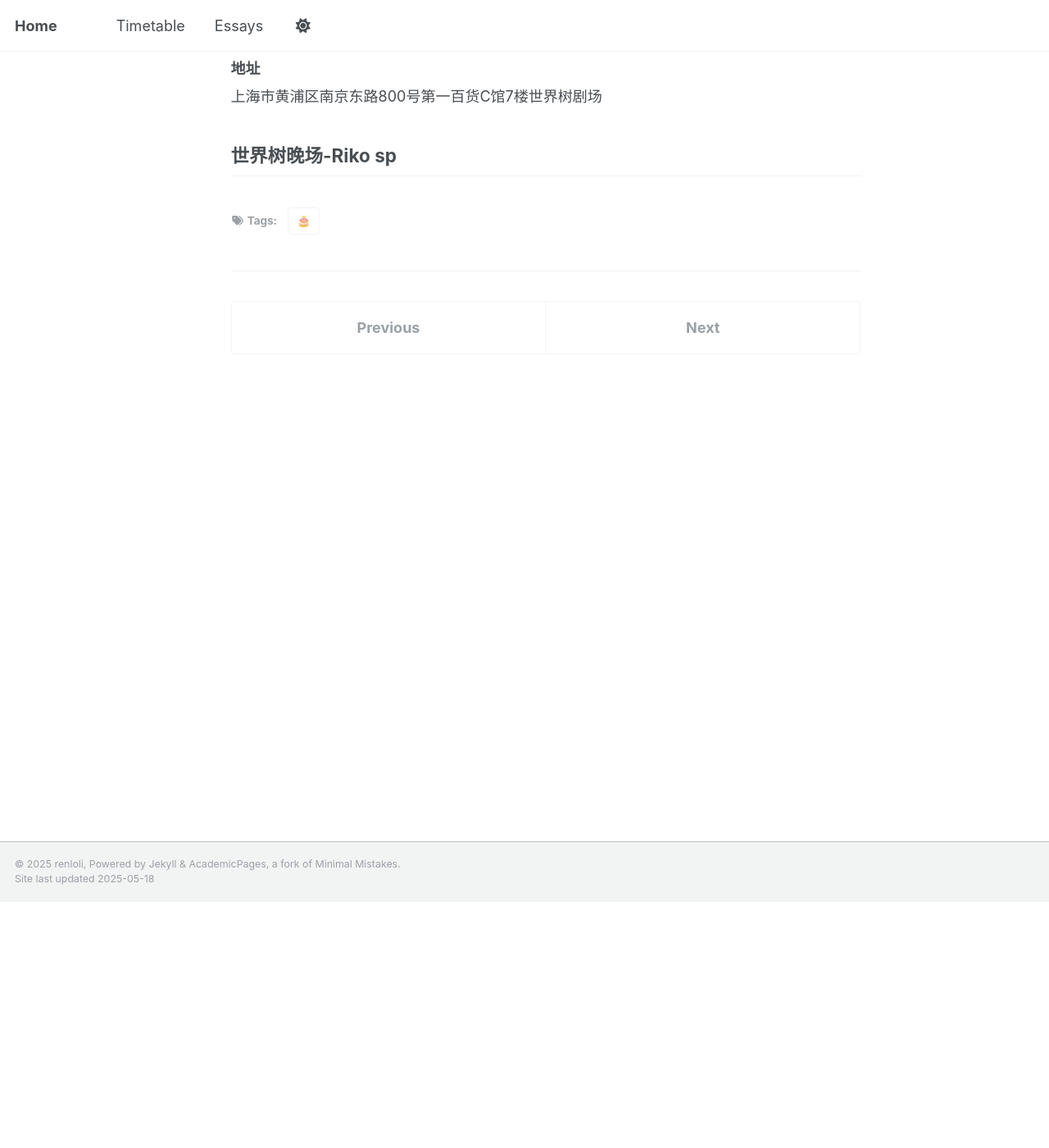
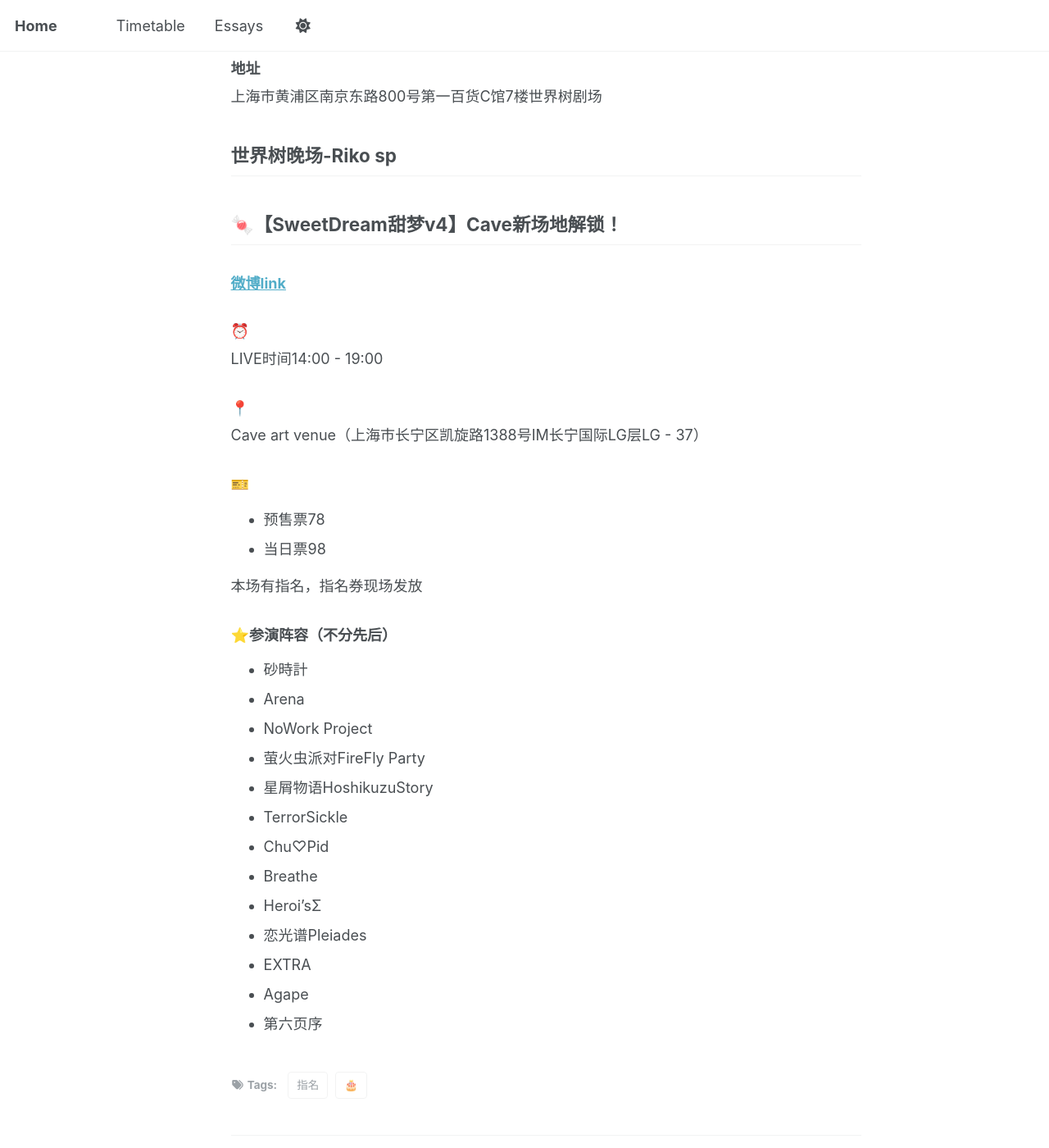
Before and after one commit to renloli/renloli.github.io, a Jekyll site: the page built from _timetable/2025/05/24.md, in a window 1280 px wide and 1400 px high, scrolled down 300 px. Shown: the whole window at 82% size. Built offline with Jekyll 4.4.1, drawn with Linux system fonts in a browser that asks for light colours; some of the changed text lies outside the part shown.

Commit message:
Update 20250524, 20250525.

```diff
--- a/_timetable/2025/05/24.md
+++ b/_timetable/2025/05/24.md
@@ -1,10 +1,10 @@
 ---
-title: "舟舟,Riko 生日sp"
+title: "舟舟,Riko 生日sp, 魔境(指名)"
 collection: timetable
 excerpt: "世界树午场：舟舟生日sp；世界树晚场：Riko生日sp"
 date: 2025-05-24
 layout: single
-tags: [🎂]
+tags: [🎂, 指名]
 ---
 
 ## 世界树午场-舟舟 sp
@@ -15,3 +15,31 @@ tags: [🎂]
 上海市黄浦区南京东路800号第一百货C馆7楼世界树剧场
 
 ## 世界树晚场-Riko sp
+
+## 🍬【SweetDream甜梦v4】Cave新场地解锁！
+
+### [微博link](https://weibo.com/6427764773/PsfaFhLEF#comment)
+
+###  ⏰
+LIVE时间14:00 - 19:00
+###  📍
+Cave art venue（上海市长宁区凯旋路1388号IM长宁国际LG层LG - 37）
+###  🎫
+- 预售票78
+- 当日票98
+
+本场有指名，指名券现场发放
+###  ⭐参演阵容（不分先后）
+- 砂時計
+- Arena
+- NoWork Project
+- 萤火虫派对FireFly Party
+- 星屑物语HoshikuzuStory
+- TerrorSickle
+- Chu♡Pid
+- Breathe
+- Heroi'sΣ
+- 恋光谱Pleiades
+- EXTRA
+- Agape
+- 第六页序
```
Also changed, not shown: _timetable/2025/05/25.md (+26 -2 lines), _timetable/2025/05/images/24_0.jpg (added), _timetable/2025/05/images/25_2.jpg (added).
